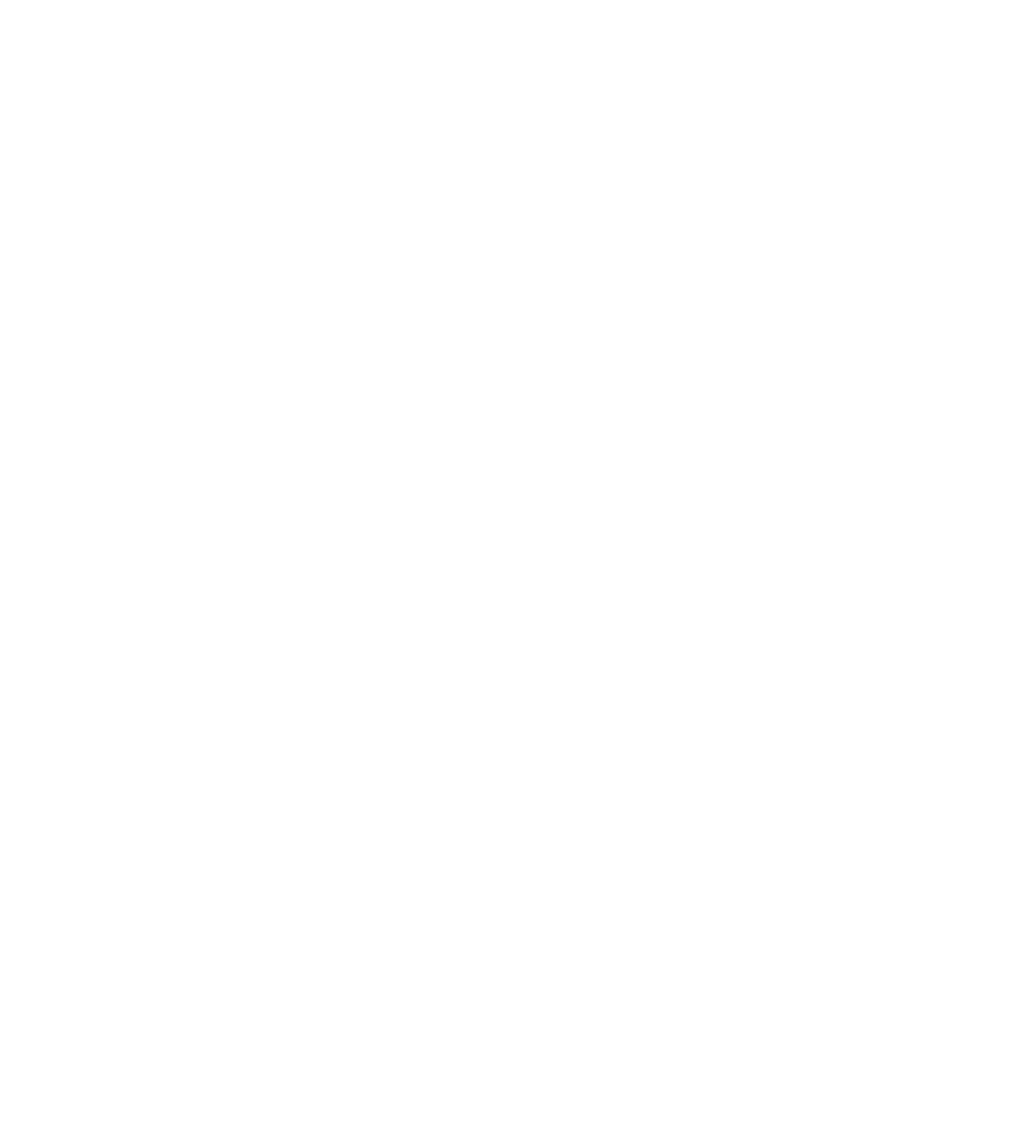
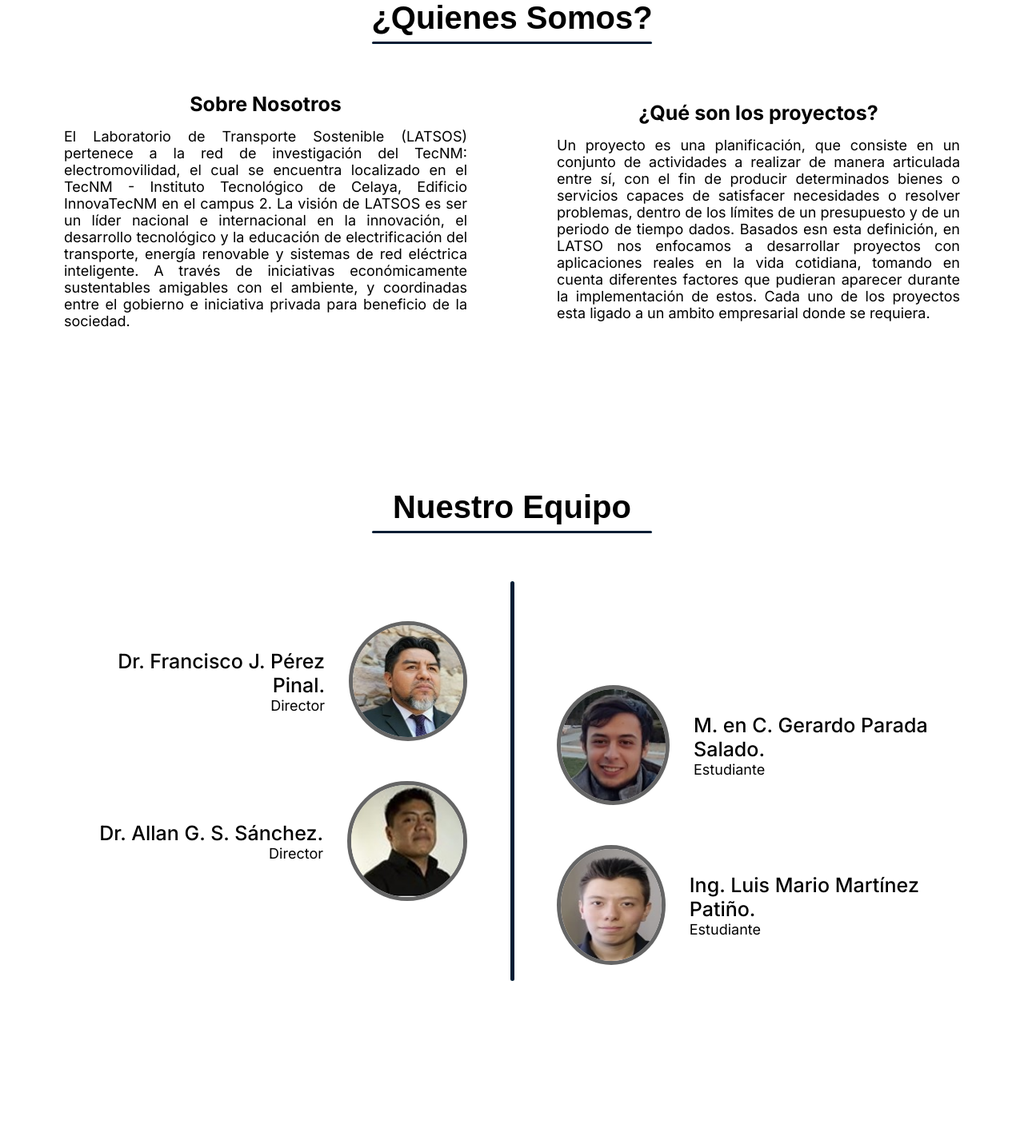
Before and after one commit to AndresTamayoMartinez/electromovilidad_page, a React (Create React App) app: page /inicio in a window 1280 px wide. Shown: the part 900-2331 px from the top of the page at 80% size. Before the commit the page ends 1900 px from the top, so only its background shows below. Built offline with nearby package versions, Linux system fonts and the light colour scheme.

Commit message:
Creacion de Header, Introduccion y funciones para introduccion

```diff
--- a/public/index.html
+++ b/public/index.html
@@ -39,5 +39,6 @@
       To begin the development, run `npm start` or `yarn start`.
       To create a production bundle, use `npm run build` or `yarn build`.
     -->
+    <script rc="../src/components/IntroductionScreen_functions.js"></script>
   </body>
 </html>
--- a/src/App.js
+++ b/src/App.js
@@ -3,6 +3,7 @@
 import HeaderScreen from './components/HeaderScreen';
 import NavigationBar from './components/NavigationBar';
 import IntroductionScreen from './components/IntroductionScreen';
+import FooterScreen from './components/FooterScreen';
 
 const App = () => {
   return (
@@ -10,11 +11,13 @@
       <NavigationBar />
       <HeaderScreen />
       <Routes>
+        <Route path={'/index.html'} element={<IntroductionScreen />} />
         <Route path={'/inicio'} element={<IntroductionScreen />} />
         <Route path={'/equipo'} element={<h1>Equipo</h1>} />
         <Route path={'/proyectos'} element={<h1>Proyectos</h1>} />
         <Route path={'/contactanos'} element={<h1>Contactanos</h1>} />
       </Routes>
+      <FooterScreen />
     </div>
   );
 };
--- a/src/components/IntroductionScreen.css
+++ b/src/components/IntroductionScreen.css
@@ -1,4 +1,8 @@
 /* About Us Styling */
+.about-us .about-content{
+    display: flex;
+}
+
 .about-us .about-content .about-left,
 .about-us .about-content .about-right{
     width: 45%;
@@ -23,10 +27,6 @@
 
 /* Out Teammates Styling */
 .teammates .teammates-content{
-    display: none;
-}
-
-.teammates .teammates-content.show{
     display: flex;
 }
 
@@ -118,10 +118,6 @@
 }
 
 .projects #carousel{
-    display: none;
-}
-
-.projects #carousel.show{
     display: inline-block;
 }
 
@@ -170,7 +166,7 @@
 }
 
 .projects .more-projects{
-    display: none;
+    display: inline-block;
     background: #021D34;
     color: #ffffff;
     font-size: 30px;
@@ -179,10 +175,6 @@
     border: 3px solid #021D34;
     border-radius: 15px;
     transition: all 0.3s ease;
-}
-
-.projects .more-projects.show{
-    display: inline-block;
 }
 
 .projects .more-projects:hover{
@@ -226,19 +218,14 @@
     display: flex;
 }
 
-.contact.show{
+.contact{
     background-image: url(../img/contact-background.svg);
 }
 
 .contact .contact-content{
-    display: none;
-    justify-content: space-between;
-}
-
-.contact .contact-content.show{
     display: flex;
     padding: 30px 30px;
-
+    justify-content: space-between;
     background: rgba( 255, 255, 255, 0.5 );
     box-shadow: 0 8px 32px 0 rgba(0, 0, 0, 0.37);
     backdrop-filter: blur( 5px );
--- a/src/components/IntroductionScreen.js
+++ b/src/components/IntroductionScreen.js
@@ -1,15 +1,20 @@
 import './IntroductionScreen.css';
+import imgTeam1 from '../img/team1.jpg';
+import imgTeam2 from '../img/team2.jpg';
+import imgTeam3 from '../img/team3.jpg';
+import imgTeam4 from '../img/team4.jpg';
+import imgProject from '../img/project1.jpg'
 
 const IntroductionScreen = () => {
     return (
         <div>
             {/* About Us Section*/}
-            <section id="about-us" class="about-us">
-                <div class="max-width">
-                    <h2 id="about-title" class="title">¿Quienes Somos?</h2>
-                    <div id="about-content" class="about-content">
-                        <div id="about-left" class="about-left">
-                            <div class="text">Sobre Nosotros</div>
+            <section id="about-us" className="about-us">
+                <div className="max-width">
+                    <h2 id="about-title" className="title">¿Quienes Somos?</h2>
+                    <div id="about-content" className="about-content">
+                        <div id="about-left" className="about-left">
+                            <div className="text">Sobre Nosotros</div>
                             <p>El Laboratorio de Transporte Sostenible (LATSOS) pertenece a la
                                 red de investigación del TecNM: electromovilidad, el cual se
                                 encuentra localizado en el TecNM - Instituto Tecnológico de Celaya,
@@ -22,8 +27,8 @@
                                 para beneficio de la sociedad.
                             </p>
                         </div>
-                        <div id="about-right" class="about-right">
-                            <div class="text">¿Qué son los proyectos?</div>
+                        <div id="about-right" className="about-right">
+                            <div className="text">¿Qué son los proyectos?</div>
                             <p>Un proyecto es una planificación, que consiste en un conjunto de actividades a realizar de manera articulada
                                 entre sí, con el fin de producir determinados bienes o servicios capaces de satisfacer necesidades o resolver
                                 problemas, dentro de los límites de un presupuesto y de un periodo de tiempo dados. Basados esn esta definición,
@@ -38,49 +43,49 @@
             {/* About Us Section*/}
 
             {/* Our Teammates Section */}
-            <section id="teammates" class="teammates">
-                <div class="max-width">
-                    <h2 id="team-title" class="title">Nuestro Equipo</h2>
-                    <div class="teammates-content">
-                        <div id="team-left" class="team-left">
-                            <div class="person">
-                                <div class="person-container">
-                                    <div class="person-info">
-                                        <p class="name">Dr. Francisco J. Pérez Pinal.</p>
-                                        <p class="information">Director</p>
+            <section id="teammates" className="teammates">
+                <div className="max-width">
+                    <h2 id="team-title" className="title">Nuestro Equipo</h2>
+                    <div className="teammates-content">
+                        <div id="team-left" className="team-left">
+                            <div className="person">
+                                <div className="person-container">
+                                    <div className="person-info">
+                                        <p className="name">Dr. Francisco J. Pérez Pinal.</p>
+                                        <p className="information">Director</p>
                                     </div>
-                                    <img src="img/team1.jpg" alt="person-1"></img>
+                                    <img src={imgTeam1} alt='Teammate 1'></img>
                                 </div>
                             </div>
-                            <div class="person">
-                                <div class="person-container">
-                                    <div class="person-info">
-                                        <p class="name">Dr. Allan G. S. Sánchez.</p>
-                                        <p class="information">Director</p>
+                            <div className="person">
+                                <div className="person-container">
+                                    <div className="person-info">
+                                        <p className="name">Dr. Allan G. S. Sánchez.</p>
+                                        <p className="information">Director</p>
                                     </div>
-                                    <img src="img/team2.jpg" alt="person-1"></img>
+                                    <img src={imgTeam2} alt='Teammate 2'></img>
                                 </div>
                             </div>
                         </div>
-                        <div id="team-center" class="team-center">
-                            <div class="line"></div>
+                        <div id="team-center" className="team-center">
+                            <div className="line"></div>
                         </div>
-                        <div id="team-right" class="team-right">
-                            <div class="person">
-                                <div class="person-container">
-                                    <img src="img/team3.jpg" alt="person-1"></img>
-                                    <div class="person-info">
-                                        <p class="name">M. en C. Gerardo Parada Salado.</p>
-                                        <p class="information">Estudiante</p>
+                        <div id="team-right" className="team-right">
+                            <div className="person">
+                                <div className="person-container">
+                                    <img src={imgTeam3} alt='Teammate 3'></img>
+                                    <div className="person-info">
+                                        <p className="name">M. en C. Gerardo Parada Salado.</p>
+                                        <p className="information">Estudiante</p>
                                     </div>
                                 </div>
                             </div>
-                            <div class="person">
-                                <div class="person-container">
-                                    <img src="img/team4.jpg" alt="person-1"></img>
-                                    <div class="person-info">
-                                        <p class="name">Ing. Luis Mario Martínez Patiño.</p>
-                                        <p class="information">Estudiante</p>
+                            <div className="person">
+                                <div className="person-container">
+                                    <img src={imgTeam4} alt='Teammate 4'></img>
+                                    <div className="person-info">
+                                        <p className="name">Ing. Luis Mario Martínez Patiño.</p>
+                                        <p className="information">Estudiante</p>
                                     </div>
                                 </div>
                             </div>
@@ -91,89 +96,88 @@
             {/* Our Teammates Section */}
 
             {/* Proyects Section */}
-            <section id="projects" class="projects">
-                <div class="max-width">
-                    <h2 id="projects-title" class="title">Algunos Proyectos</h2>
-                    <div id="carousel" class="carousel owl-carousel">
-                        <div class="card">
-                            <div class="box">
-                                <div class="project-info">
-                                    <a href="#" class="project-title">Lampara Germicida de Mercurio.</a>
+            <section id="projects" className="projects">
+                <div className="max-width">
+                    <h2 id="projects-title" className="title">Algunos Proyectos</h2>
+                    <div id="carousel" className="carousel owl-carousel">
+                        <div className="card">
+                            <div className="box">
+                                <div className="project-info">
+                                    <a href="#" className="project-title">Lampara Germicida de Mercurio.</a>
                                     <p>Las lámparas germicidas de mercurio UVC de ozono a baja presión se han utilizado ampliamente
                                         para descontaminar el aire, las superficies y el agua.
                                     </p>
                                 </div>
-                                <img src="img/project1.jpg" alt="project-1"></img>
+                                <img src={imgProject} alt='Project 1'></img>
                             </div>
                         </div>
-
                     </div>
-                    <a href="html/projects.html" id="more-projects" class="more-projects">Ver Más</a>
+                    <a href="html/projects.html" id="more-projects" className="more-projects">Ver Más</a>
                 </div>
             </section>
             {/* Proyects Section */}
 
             {/* Contact Section */}
-            <section class="contact" id="contact">
-                <div class="max-width">
-                    <h2 id="contact-title" class="title">Contacto</h2>
-                    <div id="contact-content" class="contact-content">
-                        <div id="contact-left" class="column left">
+            <section className="contact" id="contact">
+                <div className="max-width">
+                    <h2 id="contact-title" className="title">Contacto</h2>
+                    <div id="contact-content" className="contact-content">
+                        <div id="contact-left" className="column left">
                             <p>Si te intereza ser parte de nuestro equipo, no dudes en ponerte en contacto con nosotros.
                                 Si tienes un proyecto que te interesa desarrollar con nosotros, estamos abiertos a
                                 cualquier idea, envianos un correo contandonos los detalles sobre el.
                             </p>
-                            <div class="icons">
-                                <div class="row">
-                                    <i class="fas fa-user"></i>
-                                    <div class="info">
-                                        <div class="head">Directores.</div>
-                                        <div class="sub-title">Dr. Allan G. Soriano Sánchez.</div>
-                                        <div class="sub-title">Dr. Francisco J. Pérez Pinal.</div>
+                            <div className="icons">
+                                <div className="row">
+                                    <i className="fas fa-user"></i>
+                                    <div className="info">
+                                        <div className="head">Directores.</div>
+                                        <div className="sub-title">Dr. Allan G. Soriano Sánchez.</div>
+                                        <div className="sub-title">Dr. Francisco J. Pérez Pinal.</div>
                                     </div>
                                 </div>
-                                <div class="row">
-                                    <i class="fas fa-map-marker-alt"></i>
-                                    <div class="info">
-                                        <div class="head">Dirección</div>
-                                        <div class="sub-title">38010, Av. Ignacio Borunda 110, Fovissste, Celaya, Gto.</div>
+                                <div className="row">
+                                    <i className="fas fa-map-marker-alt"></i>
+                                    <div className="info">
+                                        <div className="head">Dirección</div>
+                                        <div className="sub-title">38010, Av. Ignacio Borunda 110, Fovissste, Celaya, Gto.</div>
                                     </div>
                                 </div>
-                                <div class="row">
-                                    <i class="fas fa-envelope"></i>
-                                    <div class="info">
-                                        <div class="head">Correo</div>
-                                        <div class="sub-title">allan.soriano@itcelaya.edu.mx</div>
-                                        <div class="sub-title">francisco.perez@itcelaya.edu.mx</div>
+                                <div className="row">
+                                    <i className="fas fa-envelope"></i>
+                                    <div className="info">
+                                        <div className="head">Correo</div>
+                                        <div className="sub-title">allan.soriano@itcelaya.edu.mx</div>
+                                        <div className="sub-title">francisco.perez@itcelaya.edu.mx</div>
                                     </div>
                                 </div>
-                                <div class="row">
-                                    <i class="fas fa-phone"></i>
-                                    <div class="info">
-                                        <div class="head">Teléfono</div>
-                                        <div class="sub-title">+52 S/N</div>
+                                <div className="row">
+                                    <i className="fas fa-phone"></i>
+                                    <div className="info">
+                                        <div className="head">Teléfono</div>
+                                        <div className="sub-title">+52 S/N</div>
                                     </div>
                                 </div>
                             </div>
                         </div>
-                        <div id="contact-right" class="column right">
-                            <div class="text">Envia un mensaje</div>
+                        <div id="contact-right" className="column right">
+                            <div className="text">Envia un mensaje</div>
                             <form action="#">
-                                <div class="fields">
-                                    <div class="field name">
+                                <div className="fields">
+                                    <div className="field name">
                                         <input type="text" placeholder="Nombre" required />
                                     </div>
-                                    <div class="field email">
+                                    <div className="field email">
                                         <input type="email" placeholder="Correo" required />
                                     </div>
                                 </div>
-                                <div class="field">
+                                <div className="field">
                                         <input type="text" placeholder="Asunto" required />
                                     </div>
-                                    <div class="field textarea">
+                                    <div className="field textarea">
                                         <textarea cols="30" rows="10" placeholder="Describe tu proyecto.." required></textarea>
                                     </div>
-                                    <div class="button">
+                                    <div className="button">
                                         <button type="submit">Enviar mensaje</button>
                                     </div>
                             </form>
--- a/src/index.css
+++ b/src/index.css
@@ -36,7 +36,7 @@
 }
 
 section .title{
-    display: none;
+    display: block;
     position: relative;
     text-align: center;
     font-size: 40px;
@@ -44,10 +44,6 @@
     margin-bottom: 60px;
     padding-bottom: 10px;
     font-family: 'Ubuntu', sans-serif;
-}
-
-section .title.show{
-    display: block;
 }
 
 section .title::before{
@@ -62,3 +58,30 @@
     transform: translateX(-50%);
 }
 /* General Section Styling */
+
+/* Scroll Button Styling */
+.scroll-up-btn{
+    position: fixed;
+    height: 45px;
+    width: 42px;
+    background: #021D34;
+    right: 30px;
+    bottom: 10px;
+    text-align: center;
+    line-height: 45px;
+    color: #ffffff;
+    z-index: 9999;
+    font-size: 30px;
+    border-radius: 50%;
+    cursor: pointer;
+    opacity: 0;
+    pointer-events: none;
+    transition: all 0.3s ease;
+}
+
+.scroll-up-btn.show{
+    bottom: 30px;
+    opacity: 1;
+    pointer-events: auto;
+}
+/* Scroll Button Styling */
```
Also changed, not shown: src/components/FooterScreen.css (added, +19 -0 lines), src/components/FooterScreen.js (added, +11 -0 lines), src/components/HeaderScreen.js (+6 -6 lines), src/components/IntroductionScreen_functions.js (+0 -77 lines).
